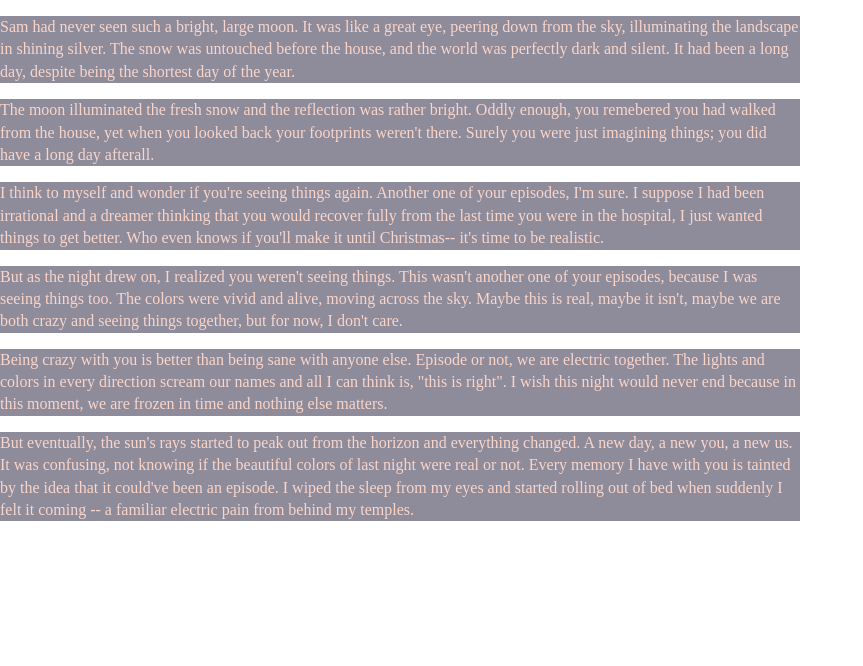
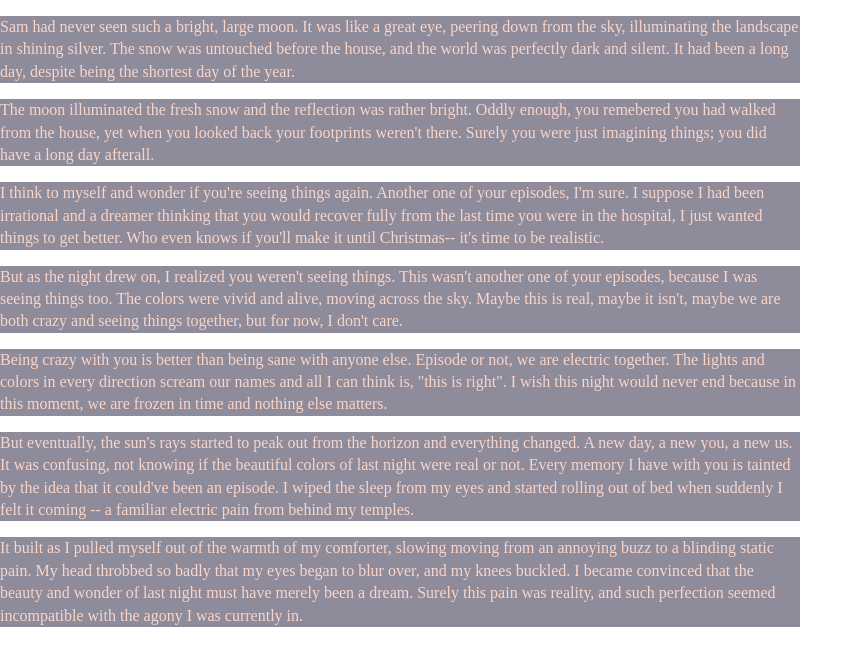
Before and after one commit to sleepvy/Exquisite-Corpse, a plain HTML site: page index.html in a window 1280 px wide. Shown: the whole page, without its empty margins (0-863 px from the left). Drawn offline with nearby package versions, Linux system fonts and the light colour scheme.

Commit message:
Ally's second paragraph added (this is getting weird)

```diff
--- a/index.html
+++ b/index.html
@@ -60,6 +60,9 @@
     <p>
         But eventually, the sun's rays started to peak out from the horizon and everything changed. A new day, a new you, a new us. It was confusing, not knowing if the beautiful colors of last night were real or not. Every memory I have with you is tainted by the idea that it could've been an episode. I wiped the sleep from my eyes and started rolling out of bed when suddenly I felt it coming -- a familiar electric pain from behind my temples.
     </p>
+    <p>
+        It built as I pulled myself out of the warmth of my comforter, slowing moving from an annoying buzz to a blinding static pain. My head throbbed so badly that my eyes began to blur over, and my knees buckled. I became convinced that the beauty and wonder of last night must have merely been a dream. Surely this pain was reality, and such perfection seemed incompatible with the agony I was currently in.
+    </p>
 
     <script src="js/vendor/modernizr-3.6.0.min.js"></script>
     <script src="https://code.jquery.com/jquery-3.3.1.min.js" integrity="sha256-FgpCb/KJQlLNfOu91ta32o/NMZxltwRo8QtmkMRdAu8=" crossorigin="anonymous"></script>
```
